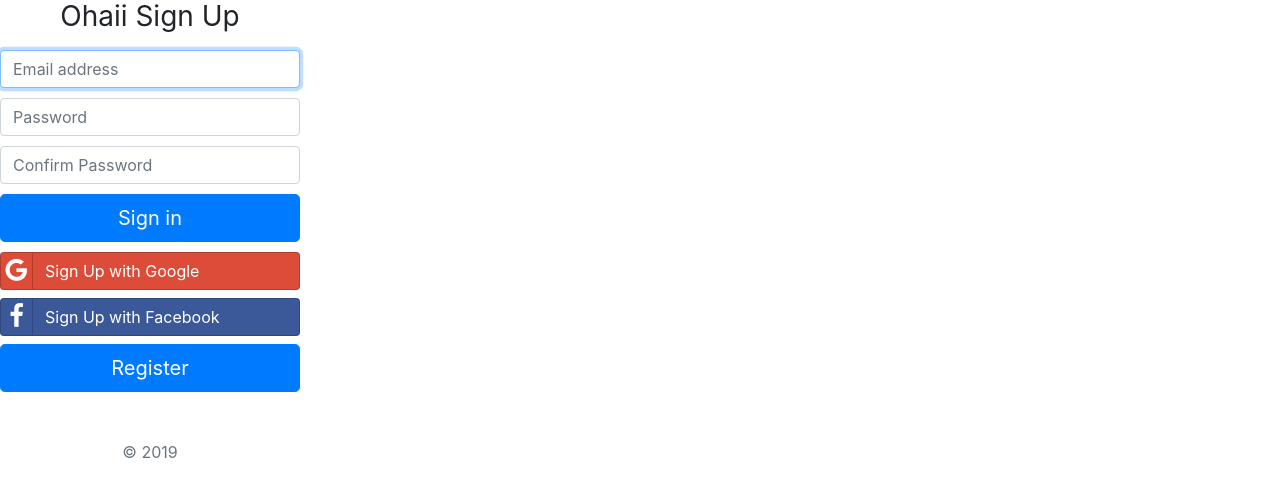
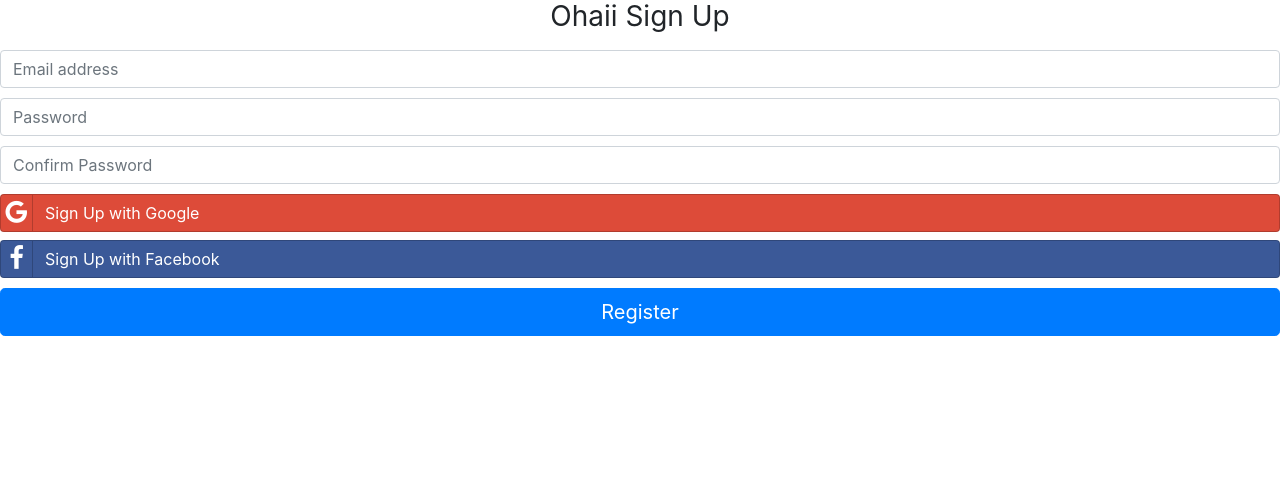
Before and after one commit to Web-developer-kun/ohai-app, a React (Create React App) app: page / in a window 1280 px wide. Shown: the top 496 px of the page. Built offline with nearby package versions, Linux system fonts and the light colour scheme.

Commit message:
Configured register fetch request correctly

```diff
--- a/package.json
+++ b/package.json
@@ -3,6 +3,9 @@
   "version": "0.1.0",
   "private": true,
   "dependencies": {
+    "axios": "^0.19.0",
+    "isomorphic-fetch": "^2.2.1",
+    "node-fetch": "^2.6.0",
     "react": "^16.8.6",
     "react-dom": "^16.8.6",
     "react-scripts": "3.0.1"
--- a/src/components/Register/Register.js
+++ b/src/components/Register/Register.js
@@ -2,8 +2,8 @@
 import './register.css';
 
 class Register extends React.Component {
-  constructor(props) {
-    super(props);
+  constructor() {
+    super();
     this.state = {
       email: '',
       password: ''
@@ -20,7 +20,7 @@
 
    onSubmitRegister = () => {
      fetch('http://localhost:3000/register', {
-      method: 'post',
+           method: 'POST',
            headers: {
              'Content-Type': 'application/json',
            },
@@ -28,34 +28,36 @@
              email: this.state.email,
              password: this.state.password
            })
-    }).then(response => response.json()).then(data => {
-      console.log(data);
          })
+         .then(response => response.json())
+         .then(data => console.log(data))
+         .catch(err => console.log(err))
+
   }
 
   render(){
     return(
-      <div className="text-center" style={{'width': '300px'}}>
-        <form className="form-signin">
+      <div>
+      <div className="text-center">
           <h1 className="h3 mb-3 font-weight-normal">Ohaii Sign Up</h1>
-          <label for="inputEmail" className="sr-only">Email address</label>
+          <label htmlFor="inputEmail" className="sr-only">Email address</label>
             <input
               type="email"
               id="inputEmail"
               className="form-control"
               placeholder="Email address"
               required=""
-              autofocus=""
+              autoFocus=""
               onChange={this.onEmailChange}
             />
-          <label for="inputPassword" className="sr-only">Password</label>
+          <label htmlFor="inputPassword" className="sr-only">Password</label>
           <input
             type="password"
             id="inputPassword"
             className="form-control"
             placeholder="Password"
             required=""/>
-          <label for="inputPassword" className="sr-only">Password</label>
+          <label htmlFor="inputPassword" className="sr-only">Password</label>
           <input
             type="password"
             id="confirmPassword"
@@ -64,20 +66,17 @@
             required=""
             onChange={this.onPasswordChange}
           />
-          <button className="btn btn-lg btn-primary btn-block" type="submit">Sign in</button>
           <div className="btn btn-block btn-social btn-google" style={{'color': '#fff'}}>
             <span className="fa fa-google"></span> Sign Up with Google
           </div>
           <div className="btn btn-block btn-social btn-facebook" style={{'color': '#fff'}}>
             <span className="fa fa-facebook"></span> Sign Up with Facebook
           </div>
+      </div>
       <button
         onClick={this.onSubmitRegister}
         className="btn btn-lg btn-primary btn-block"
-            type="submit"
       >Register</button>
-            <p className="mt-5 mb-3 text-muted">© 2019</p>
-          </form>
       </div>
     )
   }
```
Also changed, not shown: 1 other file (tests, documents, lock files or other folders). Lines whose indentation alone changed are shown as unchanged.
